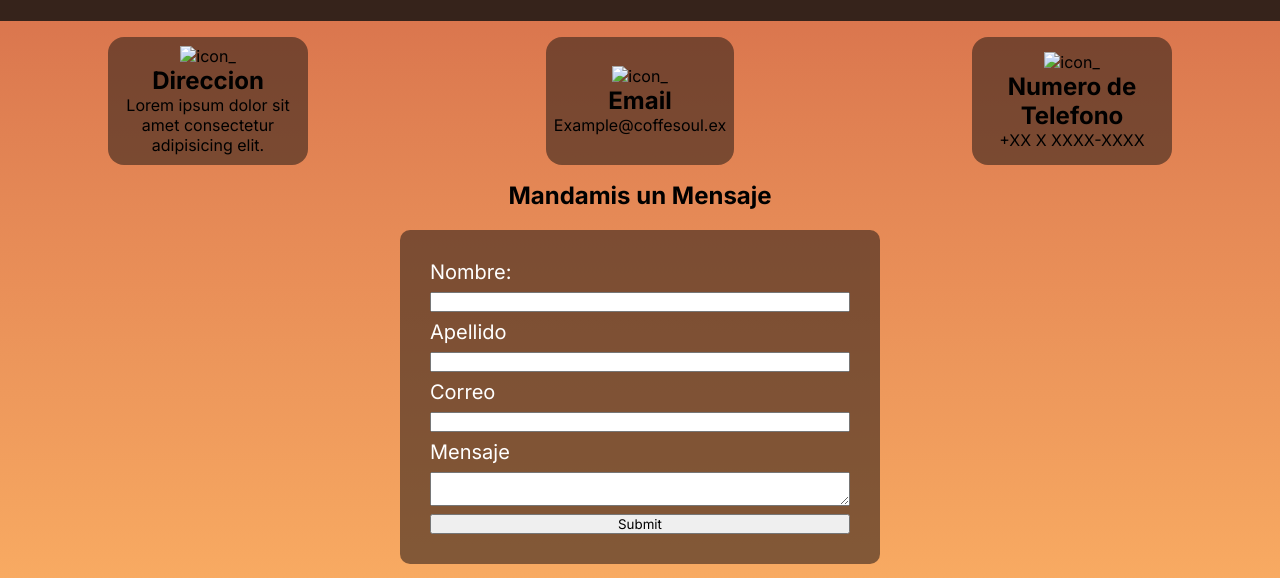
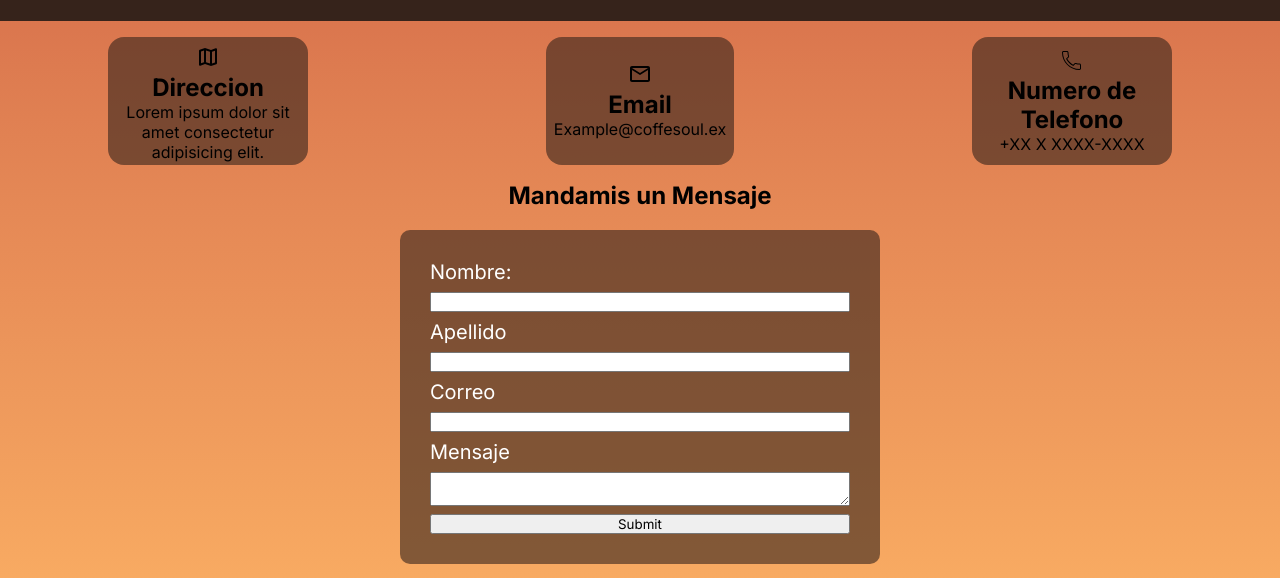
Before and after one commit to igleal/segunda_entrega_sitio_coffe, a plain HTML site: page page/contacto.html in a window 1280 px wide. Shown: the part 79-657 px from the top of the page. Drawn offline with Linux system fonts and the light colour scheme.

Commit message:
algunos cambios de ultimo minuto

```diff
--- a/page/contacto.html
+++ b/page/contacto.html
@@ -27,7 +27,7 @@
       <section class="mainContact">
 
         <div class="contentInfoMap">
-          <img src="" alt="icon_">
+          <img src="../assets/icons/material-symbols_map-outline.svg" alt="icon_">
           <div class="infoContact">
             <h2>Direccion</h2>
             <p>Lorem ipsum dolor sit amet consectetur adipisicing elit.
@@ -36,7 +36,7 @@
         </div>
 
         <div class="contentInfoDirrection">
-          <img src="" alt="icon_">
+          <img src="../assets/icons/ic_outline-email.svg" alt="icon_">
           <div class="infoContact">
             <h2>Email</h2>
             <p>Example@coffesoul.ex</p>
@@ -44,7 +44,7 @@
         </div>
 
         <div class="contentInfoPhone">
-          <img src="" alt="icon_">
+          <img src="../assets/icons/mdi-light_phone.svg" alt="icon_">
           <div class="infoContact">
             <h2>Numero de Telefono</h2>
             <p>+XX X XXXX-XXXX</p>
```
Also changed, not shown: assets/icons/ic_outline-email.svg (added), assets/icons/material-symbols_map-outline.svg (added), assets/icons/mdi-light_phone.svg (added), assets/icons/menuHamburger.svg (added).
